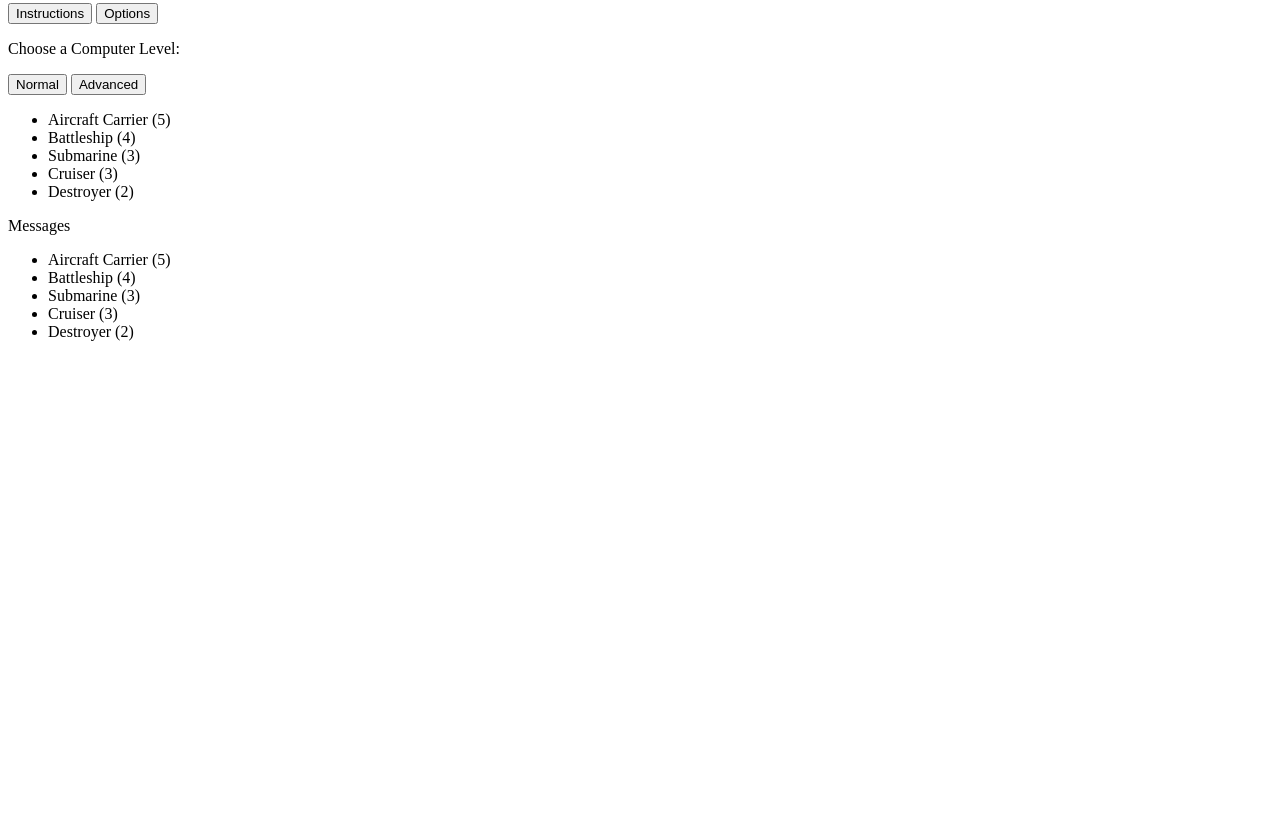
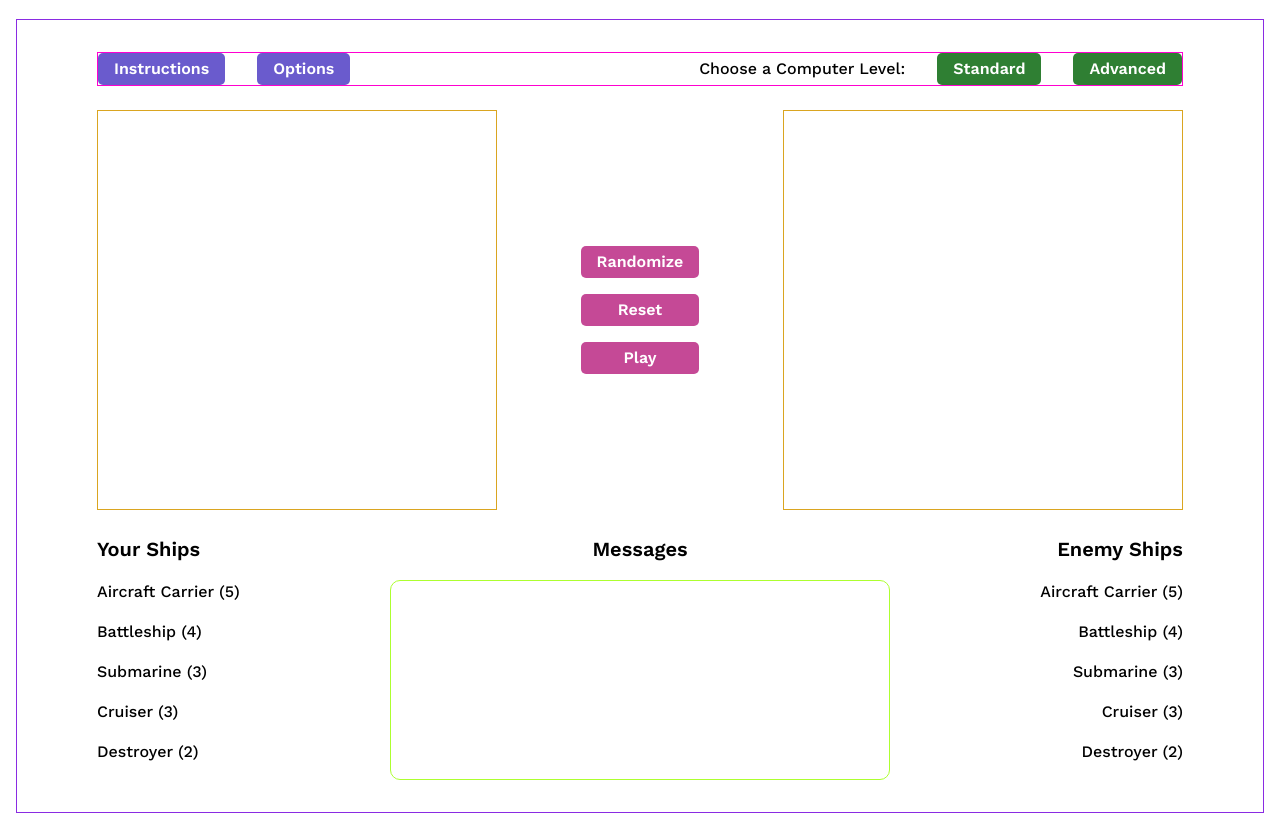
Before and after one commit to py-code314/battleship, a website built with webpack: page src/template.html in a window 1280 px wide. Shown: the part 77-906 px from the top of the page. Before the commit the page ends 800 px from the top, so only its background shows below. Built offline with nearby package versions, Linux system fonts and the light colour scheme.

Commit message:
style: Add basic styles to the whole webpage
- Add styles to buttons.
- Give fixed width and height to game boards and
messages container.

```diff
--- a/src/index.js
+++ b/src/index.js
@@ -1 +1,2 @@
 import './dom-controller.js'
+import './styles.css'
--- /dev/null
+++ b/src/styles.css
@@ -0,0 +1,266 @@
+/* ===================
+   CSS VARIABLES
+   =================== */
+
+@import url('https://fonts.googleapis.com/css2?family=Fira+Code:wght@300..700&family=Work+Sans:ital,wght@0,100..900;1,100..900&display=swap');
+
+:root {
+  /* Font Size */
+  --fs-500: 1.125rem; /* 18px */
+  --fs-600: 1.25rem; /* 20px */
+  --fs-900: 2rem; /* 32px */
+  --fs-1100: 2.5rem; /* 40px */
+  --fs-temp: 7.5rem; /* 120px */
+
+  /* Font weights */
+  --fw-thin: 100;
+  --fw-extra-light: 200;
+  --fw-light: 300;
+  --fw-regular: 400;
+  --fw-medium: 500;
+  --fw-semibold: 600;
+  --fw-bold: 700;
+  --fw-extra-bold: 800;
+  --fw-black: 900;
+  --fw-extra-black: 950;
+
+  /* Font family */
+  --ff-fira-code: "Fira Code", monospace;
+  --ff-work-sans: "Work Sans", sans-serif;
+
+  /* Spaces */
+  --space-10: 0.0625rem; /* 1px */
+  --space-20: 0.125rem; /* 2px */
+  --space-40: 0.25rem;
+  --space-80: 0.5rem;
+  --space-100: 0.625rem;
+  --space-200: 0.75rem;
+  --space-400: 1rem;
+  --space-700: 1.5rem;
+  --space-850: 1.875rem;
+  --space-900: 2rem;
+  --space-1100: 2.5rem;
+  --space-1600: 3.75rem; /* 60px */
+  --space-1700: 4rem; /* 64px */
+  --space-2000: 4.75rem; /* 76px */
+  --space-2100: 5rem; /* 80px */
+
+  --size-game-board: 25rem; /* 400px */
+  --width-messages: 31.25rem; /* 500px */
+  --height-messages: 12.5rem; /* 200px */
+
+  /* Colors */
+  --clr-white: hsl(0, 0%, 100%);
+  --clr-black: #282828;
+  --clr-red: hsl(359, 77%, 51%);
+  --clr-blue: hsl(216, 88%, 65%);
+  --clr-slate-blue: hsl(248, 53%, 58%);
+  --clr-green: hsl(123, 46%, 34%);
+  --clr-pink: hsl(323, 52%, 53%);
+
+  /* Utilities */
+  --radius-1: 0.3125rem; /* 5px */
+  --radius-2: 0.625rem; /* 10px */
+  --radius-3: 3.125rem; /* 50px */
+  --radius-circle: 50%;
+  --shadow-1: 0px 3px 5px 0px hsla(0, 0%, 0%, 0.36);
+  --shadow-3: 0px 3px 5px 0px hsla(0, 0%, 0%, 0.25);
+  /* --img-bg: url('../assets/images/image-lake.jpg'); */
+}
+
+/* ===================
+   JOSH COMEAU'S RESET
+   =================== */
+
+/* Use a more-intuitive box-sizing model */
+*,
+*::before,
+*::after {
+  box-sizing: border-box;
+}
+
+/* Remove default margin */
+* {
+  margin: 0;
+  padding: 0;
+}
+
+/* Typographic tweaks! */
+body {
+  min-height: 100svh;
+  line-height: 1.5;
+  -webkit-font-smoothing: antialiased;
+}
+
+/* Improve media defaults */
+img,
+picture,
+video,
+canvas,
+svg {
+  display: block;
+  max-width: 100%;
+}
+
+/* Remove built-in form typography styles */
+input,
+button,
+textarea,
+select {
+  font: inherit;
+}
+
+/* Avoid text overflows */
+p,
+h1,
+h2,
+h3,
+h4,
+h5,
+h6 {
+  overflow-wrap: break-word;
+}
+
+/* Create a root stacking context */
+#root,
+#__next {
+  isolation: isolate;
+}
+
+/* Remove markers from lists */
+ul {
+  list-style-type: none;
+}
+
+/* ===================
+   END OF RESET
+   =================== */
+
+body {
+  padding: var(--space-400);
+  display: flex;
+  flex-direction: column;
+  /* justify-content: center; */
+  /* align-items: center; */
+  gap: var(--space-900);
+  font-family: var(--ff-work-sans);
+  font-weight: var(--fw-medium);
+  min-height: 100vh;
+}
+
+.header {
+  font-family: var(--ff-fira-code);
+  display: flex;
+  justify-content: center;
+  align-items: center;
+}
+
+.main {
+  display: flex;
+  flex-direction: column;
+  gap: var(--space-700);
+  padding: var(--space-900) var(--space-2100);
+  border: 1px solid blueviolet;
+}
+
+.btns-container {
+  display: flex;
+  justify-content: space-between;
+  gap: var(--space-900);
+  border: 1px solid rgb(255, 0, 208);
+
+}
+
+.intro,
+.computer,
+.computer__levels {
+  display: flex;
+  align-items: center;
+  gap: var(--space-900);
+  /* font-weight: var(--fw-bold); */
+}
+
+/* .computer {
+  display: flex;
+  gap: var(--space-900);
+} */
+
+.btn {
+  display: inline-block;
+  border-radius: var(--radius-1);
+  padding: var(--space-40) var(--space-400);
+  border: transparent;
+  font-weight: var(--fw-semibold);
+  color: var(--clr-white);
+  cursor: pointer;
+}
+
+.intro__btn {
+  background-color: var(--clr-slate-blue);
+}
+
+.computer__btn {
+  background-color: var(--clr-green);
+}
+
+.boards-container {
+  display: flex;
+  justify-content: space-between;
+}
+
+.game-board {
+  width: var(--size-game-board);
+  height: var(--size-game-board);
+  border: 1px solid goldenrod;
+}
+
+.game {
+  display: flex;
+  flex-direction: column;
+  justify-content: center;
+  /* align-items: center; */
+  gap: var(--space-400);
+}
+
+.game__btn {
+  background-color: var(--clr-pink);
+}
+
+.game-data {
+  display: flex;
+  justify-content: space-between;
+}
+
+.ships,
+.messages {
+  display: flex;
+  flex-direction: column;
+  gap: var(--space-400);
+}
+
+.ships__text,
+.messages__text {
+  font-size: var(--fs-600);
+  font-weight: var(--fw-semibold);
+}
+
+.ships__list {
+  display: flex;
+  flex-direction: column;
+  gap: var(--space-400);
+}
+
+.computer-ships {
+  text-align: right;
+}
+
+.messages {
+  text-align: center;
+}
+
+.messages__container {
+  border: 1px solid greenyellow;
+  width: var(--width-messages);
+  height: var(--height-messages);
+  border-radius: var(--radius-2);
+}
--- a/src/template.html
+++ b/src/template.html
@@ -6,31 +6,38 @@
     <title>Battleship</title>
   </head>
   <body>
-    <header>
-      <h1>Battleship</h1>
+    <header class="header">
+      <h1 class="header__title">Battleship</h1>
     </header>
 
-    <main>
-      <div class="intro">
-        <div class="game">
-          <button class="btn game__btn">Instructions</button>
-          <button class="btn game__btn">Options</button>
+    <main class="main">
+      <div class="btns-container">
+        <div class="intro">
+          <button class="btn intro__btn">Instructions</button>
+          <button class="btn intro__btn">Options</button>
         </div>
         <div class="computer">
           <p class="computer__text">Choose a Computer Level:</p>
           <div class="computer__levels">
-            <button class="btn computer__btn">Normal</button>
+            <button class="btn computer__btn">Standard</button>
             <button class="btn computer__btn">Advanced</button>
           </div>
         </div>
       </div>
-      <div class="boardsContainer">
-        <div class="humanBoard"></div>
-        <div class="computerBoard"></div>
+
+      <div class="boards-container">
+        <div class="game-board"></div>
+        <div class="game">
+          <button class="btn game__btn">Randomize</button>
+          <button class="btn game__btn">Reset</button>
+          <button class="btn game__btn">Play</button>
+        </div>
+        <div class="game-board"></div>
       </div>
 
-      <div class="gameData">
+      <div class="game-data">
         <div class="ships">
+          <p class="ships__text">Your Ships</p>
           <ul class="ships__list">
             <li class="ships__item">Aircraft Carrier (5)</li>
             <li class="ships__item">Battleship (4)</li>
@@ -43,7 +50,8 @@
           <p class="messages__text">Messages</p>
           <div class="messages__container"></div>
         </div>
-        <div class="ships">
+        <div class="ships computer-ships">
+          <p class="ships__text">Enemy Ships</p>
           <ul class="ships__list">
             <li class="ships__item">Aircraft Carrier (5)</li>
             <li class="ships__item">Battleship (4)</li>
```
